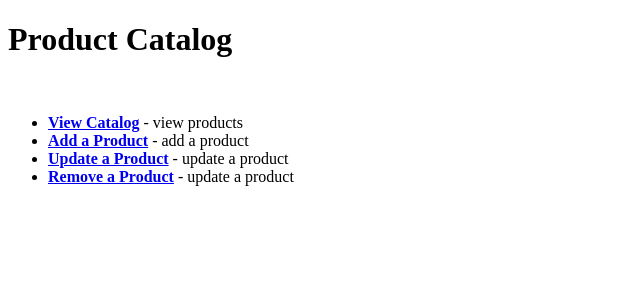
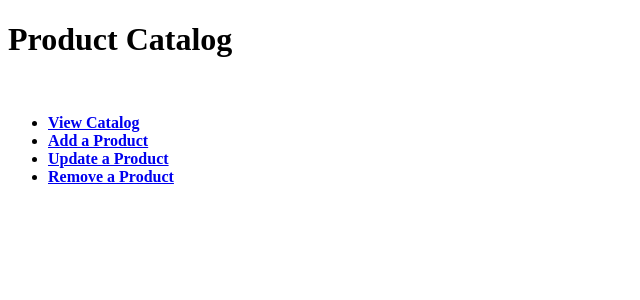
Before and after one commit to shreyaaithal/php-mysql-app-service-draft, a PHP site: page / in a window 1280 px wide. Shown: the top 300 px of the page, without its empty margins (0-640 px from the left). Run offline with PHP 8.4, Linux system fonts and the light colour scheme.

Commit message:
Update index page

```diff
--- a/index.php
+++ b/index.php
@@ -1,10 +1,10 @@
 <?php include "templates/header.php"; ?>
 
 <ul>
-	<li><a href="read.php"><strong>View Catalog</strong></a> - view products</li>
-	<li><a href="insert.php"><strong>Add a Product</strong></a> - add a product</li>
-	<li><a href="update.php"><strong>Update a Product</strong></a> - update a product</li>
-	<li><a href="delete.php"><strong>Remove a Product</strong></a> - update a product</li>
+	<li><a href="read.php"><strong>View Catalog</strong></a></li>
+	<li><a href="insert.php"><strong>Add a Product</strong></a></li>
+	<li><a href="update.php"><strong>Update a Product</strong></a></li>
+	<li><a href="delete.php"><strong>Remove a Product</strong></a></li>
 </ul>
 
 <?php include "templates/footer.php"; ?>
```
